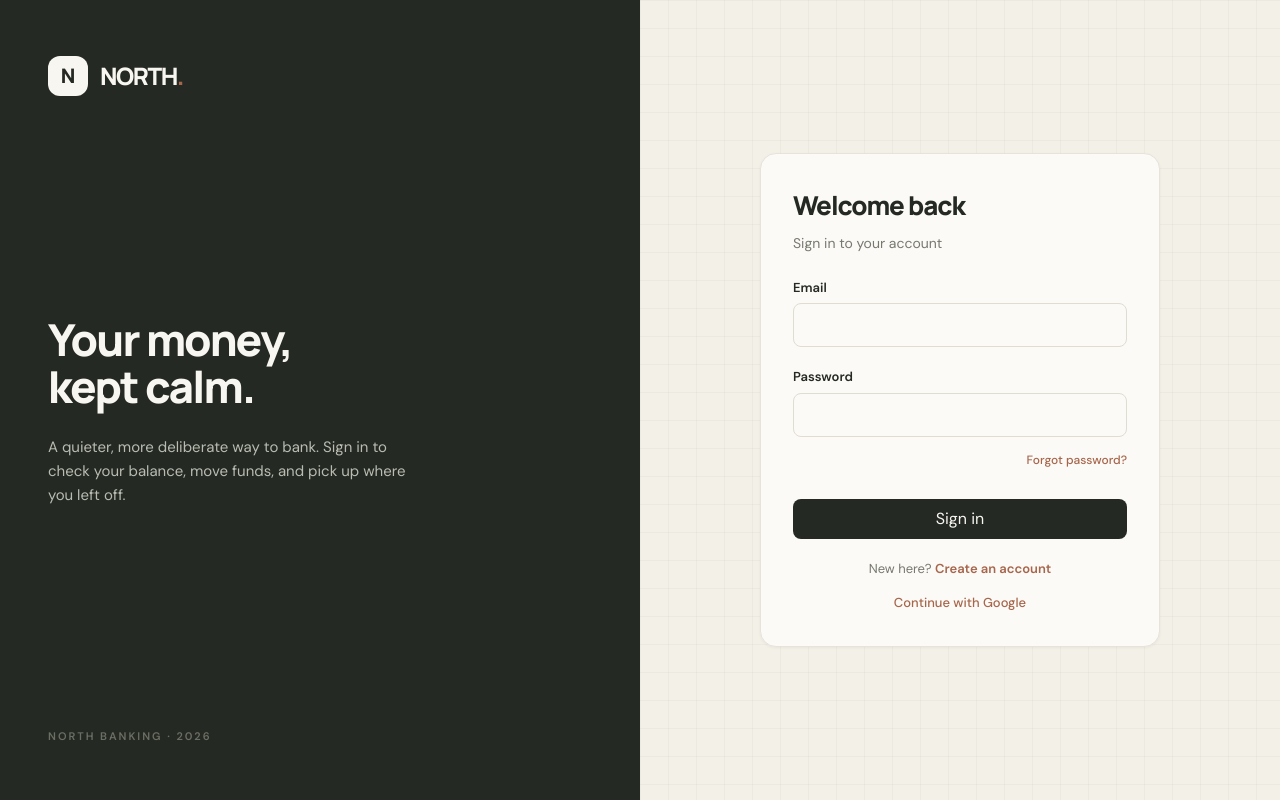
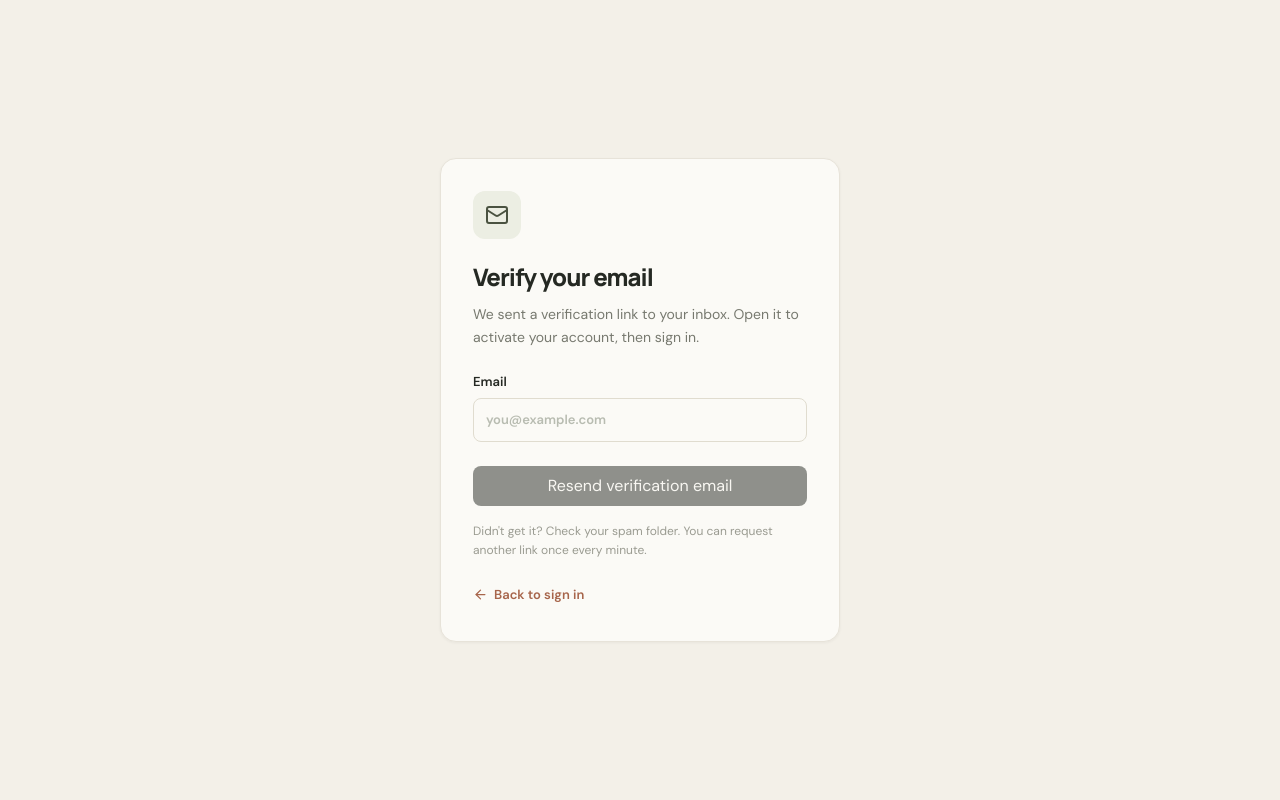
Before and after one commit to Chandrasekhar-5/finance-dashboard-simulator, a React (Vite) app in the folder frontend/: page /verify-email in a window 1280 px wide. Before the commit this address led to /login. Built offline with nearby package versions, Linux system fonts and the light colour scheme; no server answers.

Commit message:
Update email verification flow

```diff
--- a/frontend/src/App.tsx
+++ b/frontend/src/App.tsx
@@ -4,6 +4,7 @@ import { DashboardLayout } from '@/components/layout/DashboardLayout'
 import { LoginPage } from '@/features/auth/LoginPage'
 import { ForgotPasswordPage } from '@/features/auth/ForgotPasswordPage'
 import { ResetPasswordPage } from '@/features/auth/ResetPasswordPage'
+import { VerifyEmailPage } from '@/features/auth/VerifyEmailPage'
 import { OAuthCallbackPage } from '@/features/auth/OAuthCallbackPage'
 import { RegisterPage } from '@/features/auth/RegisterPage'
 import { DashboardPage } from '@/features/dashboard/DashboardPage'
@@ -58,6 +59,7 @@ export default function App() {
           <Route path="/login" element={<LoginPage />} />
           <Route path="/forgot-password" element={<ForgotPasswordPage />} />
           <Route path="/reset-password" element={<ResetPasswordPage />} />
+          <Route path="/verify-email" element={<VerifyEmailPage />} />
           <Route path="/register" element={<RegisterPage />} />
           <Route path="/oauth-callback" element={<OAuthCallbackPage />} />
           <Route element={<ProtectedRoute />}>
--- a/frontend/src/features/auth/LoginPage.tsx
+++ b/frontend/src/features/auth/LoginPage.tsx
@@ -3,12 +3,14 @@ import { Link, Navigate, useLocation, useNavigate } from 'react-router-dom'
 import { useAuth } from './AuthProvider'
 import { Button } from '@/components/ui/button'
 import { Input } from '@/components/ui/input'
+import { ApiError } from '@/lib/api'
 
 export function LoginPage() {
   const { login, user } = useAuth()
   const navigate = useNavigate()
   const location = useLocation()
   const [error, setError] = useState('')
+  const [unverifiedEmail, setUnverifiedEmail] = useState('')
   const [busy, setBusy] = useState(false)
 
   if (user) return <Navigate to="/dashboard" replace />
@@ -16,12 +18,15 @@ export function LoginPage() {
   async function submit(event: FormEvent<HTMLFormElement>) {
     event.preventDefault()
     const form = new FormData(event.currentTarget)
+    const email = String(form.get('email'))
     setBusy(true)
     setError('')
+    setUnverifiedEmail('')
     try {
-      await login(String(form.get('email')), String(form.get('password')))
+      await login(email, String(form.get('password')))
       navigate('/dashboard', { replace: true })
     } catch (cause) {
+      if (cause instanceof ApiError && cause.status === 403) setUnverifiedEmail(email)
       setError(cause instanceof Error ? cause.message : 'Unable to sign in')
     } finally {
       setBusy(false)
@@ -62,7 +67,14 @@ export function LoginPage() {
             </p>
           )}
           {error && (
-            <p className="mt-5 rounded-xl bg-[#f3e4de] px-4 py-3 text-[13px] font-medium text-[#8a3f25]">{error}</p>
+            <div className="mt-5 rounded-xl bg-[#f3e4de] px-4 py-3 text-[13px] font-medium text-[#8a3f25]">
+              <p>{error}</p>
+              {unverifiedEmail && (
+                <Link className="mt-1.5 inline-block font-semibold text-[#a7654b] hover:text-[#8a503b]" to="/verify-email" state={{ email: unverifiedEmail }}>
+                  Resend verification email
+                </Link>
+              )}
+            </div>
           )}
 
           <label className="mt-6 block text-[13px] font-semibold text-[#252923]">
--- a/frontend/src/features/auth/RegisterPage.tsx
+++ b/frontend/src/features/auth/RegisterPage.tsx
@@ -8,39 +8,22 @@ export function RegisterPage() {
   const { register } = useAuth()
   const navigate = useNavigate()
   const [error, setError] = useState('')
-  const [created, setCreated] = useState(false)
   const [busy, setBusy] = useState(false)
 
   async function submit(event: FormEvent<HTMLFormElement>) {
     event.preventDefault()
     const form = new FormData(event.currentTarget)
+    const email = String(form.get('email'))
     setBusy(true)
     setError('')
     try {
-      await register(String(form.get('firstName')), String(form.get('lastName')), String(form.get('email')), String(form.get('password')))
-      setCreated(true)
+      await register(String(form.get('firstName')), String(form.get('lastName')), email, String(form.get('password')))
+      navigate('/verify-email', { replace: true, state: { email } })
     } catch (cause) {
       setError(cause instanceof Error ? cause.message : 'Unable to create account')
     } finally {
       setBusy(false)
     }
-  }
-
-  if (created) {
-    return (
-      <div className="surface-grid grid min-h-screen place-items-center bg-[#f3f0e8] px-6 py-12">
-        <section className="w-full max-w-[400px] rounded-2xl border border-[#e7e3d9] bg-[#fbfaf6] p-8 text-center shadow-[0_1px_3px_rgba(37,41,35,.05)]">
-          <span className="font-display text-2xl font-extrabold tracking-[-.06em] text-[#252923]">NORTH<span className="text-[#a7654b]">.</span></span>
-          <h1 className="mt-6 font-display text-[26px] font-extrabold tracking-[-.04em] text-[#252923]">Check your email</h1>
-          <p className="mt-2 text-[14px] text-[#77796f]">
-            Your account is created. Verify your email before signing in.
-          </p>
-          <Button className="mt-6 bg-[#252923] text-[#f8f6f0] hover:bg-[#394235]" onClick={() => navigate('/login')}>
-            Go to sign in
-          </Button>
-        </section>
-      </div>
-    )
   }
 
   return (
--- /dev/null
+++ b/frontend/src/features/auth/VerifyEmailPage.tsx
@@ -0,0 +1,100 @@
+import { type FormEvent, useEffect, useState } from 'react'
+import { Link, useLocation } from 'react-router-dom'
+import { AlertCircle, ArrowLeft, CheckCircle2, Mail } from 'lucide-react'
+import { Button } from '@/components/ui/button'
+import { Input } from '@/components/ui/input'
+import { ApiError, api } from '@/lib/api'
+
+const RESEND_COOLDOWN_SECONDS = 60
+const GENERIC_SENT_MESSAGE = 'If an account exists for this email and it still needs verification, a new link is on its way. Check your spam folder too.'
+const GENERIC_FAILURE_MESSAGE = 'We could not send the email right now. Please try again in a moment.'
+
+export function VerifyEmailPage() {
+  const location = useLocation()
+  const initialEmail = typeof location.state?.email === 'string' ? location.state.email : ''
+  const [email, setEmail] = useState(initialEmail)
+  const [busy, setBusy] = useState(false)
+  const [cooldown, setCooldown] = useState(0)
+  const [feedback, setFeedback] = useState<{ tone: 'success' | 'error'; message: string } | null>(null)
+
+  useEffect(() => {
+    if (cooldown <= 0) return
+    const timer = setTimeout(() => setCooldown(seconds => seconds - 1), 1000)
+    return () => clearTimeout(timer)
+  }, [cooldown])
+
+  async function resend(event: FormEvent<HTMLFormElement>) {
+    event.preventDefault()
+    setBusy(true)
+    setFeedback(null)
+    try {
+      await api.resendVerification(email)
+      setFeedback({ tone: 'success', message: GENERIC_SENT_MESSAGE })
+    } catch (cause) {
+      // A 400 means the account is already verified; it is reported like a normal send to avoid revealing account state.
+      if (cause instanceof ApiError && cause.status === 400) {
+        setFeedback({ tone: 'success', message: GENERIC_SENT_MESSAGE })
+      } else {
+        setFeedback({ tone: 'error', message: GENERIC_FAILURE_MESSAGE })
+      }
+    } finally {
+      setBusy(false)
+      setCooldown(RESEND_COOLDOWN_SECONDS)
+    }
+  }
+
+  const resendDisabled = busy || cooldown > 0 || email.trim() === ''
+
+  return (
+    <div className="grid min-h-screen place-items-center bg-[#f3f0e8] px-6 py-12">
+      <form onSubmit={resend} className="w-full max-w-[400px] rounded-2xl border border-[#e7e3d9] bg-[#fbfaf6] p-8 shadow-[0_1px_3px_rgba(37,41,35,.05)]">
+        <div className="mb-6 lg:hidden">
+          <span className="font-display text-2xl font-extrabold tracking-[-.06em] text-[#252923]">NORTH<span className="text-[#a7654b]">.</span></span>
+        </div>
+        <div className="grid size-12 place-items-center rounded-xl bg-[#eceee3] text-[#4a5240]">
+          <Mail size={24} />
+        </div>
+        <h1 className="mt-5 font-display text-[24px] font-extrabold tracking-[-.04em] text-[#252923]">Verify your email</h1>
+        <p className="mt-2 text-[14px] leading-relaxed text-[#77796f]">
+          We sent a verification link to your inbox. Open it to activate your account, then sign in.
+        </p>
+
+        {feedback && (
+          <div
+            role="status"
+            className={`mt-5 flex items-start gap-2.5 rounded-xl px-4 py-3 text-[13px] font-medium ${feedback.tone === 'success' ? 'bg-[#eceee3] text-[#4a5240]' : 'bg-[#f3e4de] text-[#8a3f25]'}`}
+          >
+            {feedback.tone === 'success' ? <CheckCircle2 size={16} className="mt-0.5 shrink-0" /> : <AlertCircle size={16} className="mt-0.5 shrink-0" />}
+            <p>{feedback.message}</p>
+          </div>
+        )}
+
+        <label className="mt-6 block text-[13px] font-semibold text-[#252923]">
+          Email
+          <Input
+            className="mt-1.5 border-[#e0dccf] bg-[#fbfaf6] focus:border-[#a7654b] focus:ring-[#a7654b]/15"
+            type="email"
+            autoComplete="email"
+            required
+            value={email}
+            onChange={e => setEmail(e.target.value)}
+            disabled={busy}
+            placeholder="you@example.com"
+          />
+        </label>
+
+        <Button type="submit" className="mt-6 w-full" disabled={resendDisabled}>
+          {busy ? 'Sending link…' : cooldown > 0 ? `Resend in ${cooldown}s` : 'Resend verification email'}
+        </Button>
+
+        <p className="mt-4 text-[12px] leading-relaxed text-[#9a9b91]">
+          Didn&apos;t get it? Check your spam folder. You can request another link once every minute.
+        </p>
+
+        <Link to="/login" className="mt-6 inline-flex items-center gap-1.5 text-[13px] font-semibold text-[#a7654b] hover:text-[#8a503b]">
+          <ArrowLeft size={15} /> Back to sign in
+        </Link>
+      </form>
+    </div>
+  )
+}
--- a/frontend/src/lib/api.ts
+++ b/frontend/src/lib/api.ts
@@ -61,4 +61,9 @@ export const api = {
       method: 'POST',
       body: JSON.stringify({ token, newPassword }),
     }),
+  resendVerification: (email: string) =>
+    request<unknown>('/auth/verify-email/resend', {
+      method: 'POST',
+      body: JSON.stringify({ email }),
+    }),
 }
```
